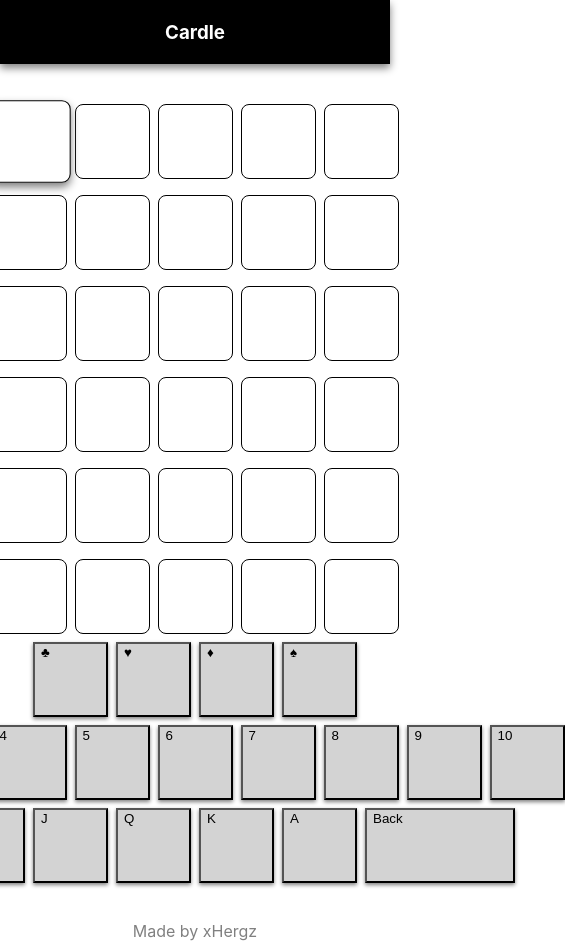
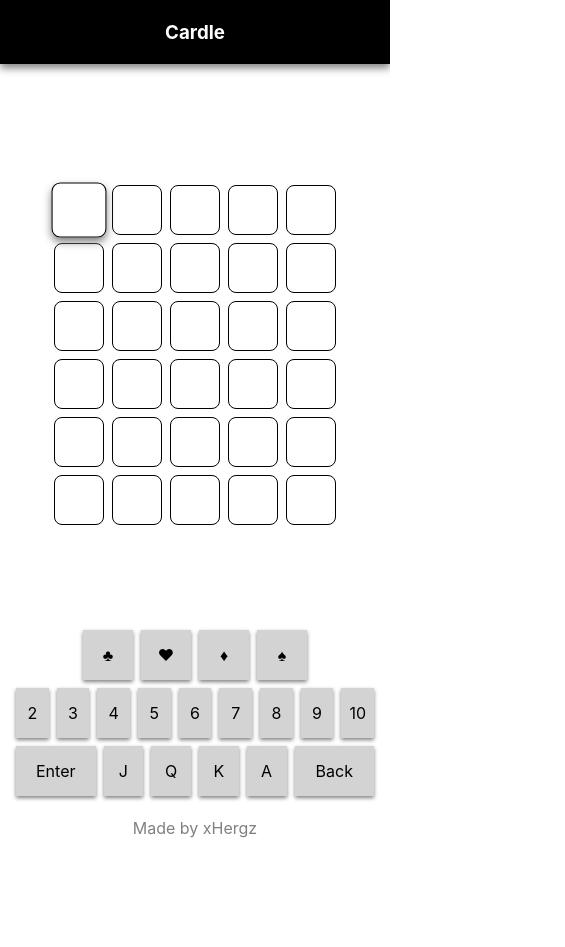
Before and after one commit to xHergz/cardle, a Next.js app: page / in a window 390 px wide. Shown: the whole page, 565 px wide, since content can reach past the window. After the commit the page ends 844 px from the top, so only its background shows below. Built offline with nearby package versions, Linux system fonts and the light colour scheme.

Commit message:
Modified styling to work for mobile primarily.

```diff
--- a/pages/index.tsx
+++ b/pages/index.tsx
@@ -108,7 +108,10 @@ const Home: NextPage = () => {
             <Head>
                 <title>Cardle</title>
                 <meta name="description" content="Cardle Game" />
-        <meta name="viewport" content="width=device-width, initial-scale=1" />
+                <meta
+                    name="viewport"
+                    content="width=device-width, initial-scale=1"
+                />
                 <meta charSet="UTF-8" />
                 <link rel="icon" href="/favicon.ico" />
             </Head>
--- a/src/components/Guess.tsx
+++ b/src/components/Guess.tsx
@@ -40,9 +40,24 @@ const Guess: React.FunctionComponent<GuessProps> = (
         [styles.activeGuess]: props.active,
     });
 
+    const getLabel = (): string => {
+        if (isNil(props.guess) || isNil(props.guess.value)) {
+            return "";
+        }
+        switch (props.guess.value) {
+            case "ace":
+            case "king":
+            case "queen":
+            case "jack":
+                return props.guess.value[0].toUpperCase();
+            default:
+                return props.guess.value;
+        }
+    };
+
     return (
         <div className={classes}>
-      <div>{props.guess?.value}</div>
+            <div>{getLabel()}</div>
             <div>
                 {!isNil(props.guess) && !isNil(props.guess.suit)
                     ? getSuitEmoji(props.guess.suit)
--- a/styles/Guess.module.css
+++ b/styles/Guess.module.css
@@ -3,7 +3,7 @@
     flex-direction: row;
     justify-content: center;
     gap: 8px;
-  padding: 8px 0;
+    padding: 4px 0;
 }
 
 .guess {
@@ -14,8 +14,8 @@
     background-color: transparent;
     border: 1px solid black;
     border-radius: 8px;
-  height: 75px;
-  width: 75px;
+    height: 50px;
+    width: 50px;
 }
 
 .notFound {
--- a/styles/Home.module.css
+++ b/styles/Home.module.css
@@ -14,12 +14,14 @@
 
 .main {
     min-height: calc(100vh - 64px - 32px);
-  padding: 2rem 0;
+    padding: 1rem;
     flex: 1;
     display: flex;
     flex-direction: column;
     justify-content: center;
     align-items: center;
+    margin: 0 auto;
+    max-width: 800px;
 }
 
 .footer {
@@ -71,8 +73,8 @@
     border-radius: 5px;
     padding: 0.75rem;
     font-size: 1.1rem;
-  font-family: Menlo, Monaco, Lucida Console, Liberation Mono, DejaVu Sans Mono,
-    Bitstream Vera Sans Mono, Courier New, monospace;
+    font-family: Menlo, Monaco, Lucida Console, Liberation Mono,
+        DejaVu Sans Mono, Bitstream Vera Sans Mono, Courier New, monospace;
 }
 
 .grid {
@@ -129,12 +131,14 @@
     display: flex;
     flex-direction: column;
     flex: 1;
+    justify-content: center;
 }
 
 .keyboardContainer {
     display: flex;
     flex-direction: column;
     gap: 8px;
+    width: 100%;
 }
 
 .keyboardRow {
--- a/styles/Keys.module.css
+++ b/styles/Keys.module.css
@@ -1,12 +1,23 @@
 .key {
-  display: flex;
-  width: 75px;
-  height: 75px;
-  background-color: lightgray;
-  border: "1px solid gray";
-  box-shadow: 0px 2px 4px grey;
+    padding: 0;
+    border: none;
+    font: inherit;
+    color: inherit;
+    background-color: transparent;
+    cursor: pointer;
+
+    display: flex;
+    max-width: 50px;
+    height: 50px;
+    background-color: lightgray;
+    border: "1px solid gray";
+    box-shadow: 0px 2px 4px grey;
+    flex: 1;
+    justify-content: center;
+    align-items: center;
 }
 
 .doubleKey {
-  width: 150px;
+    max-width: 150px;
+    flex: 2;
 }
```
Lines whose indentation alone changed are shown as unchanged.
